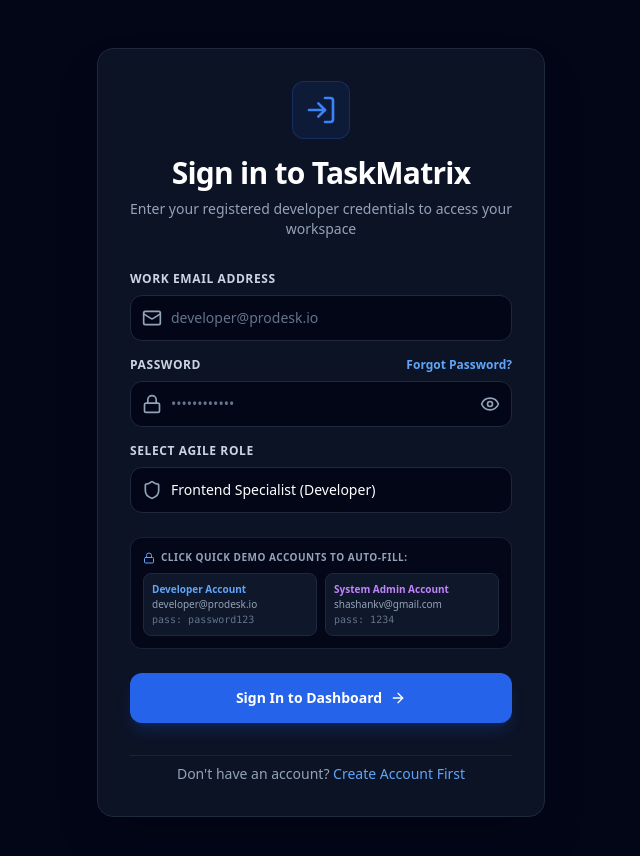
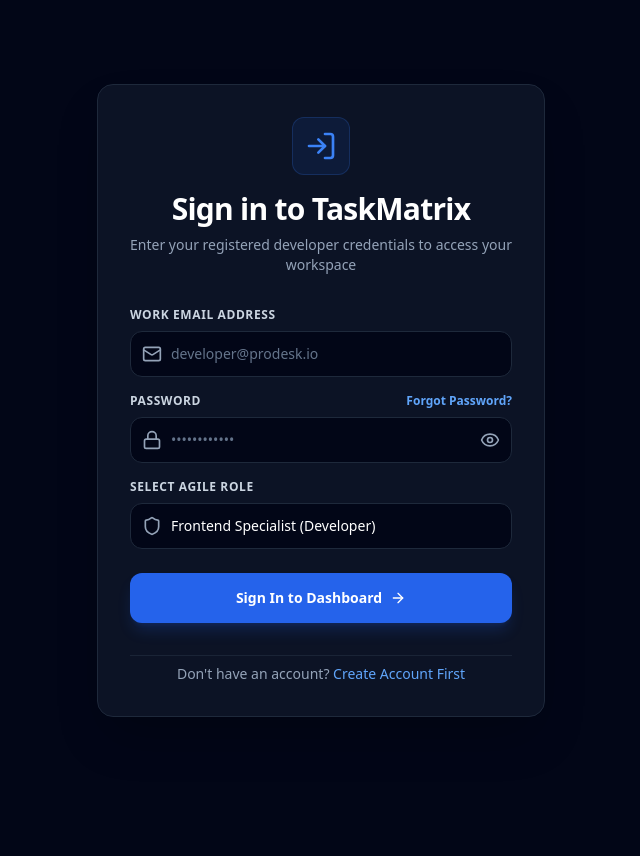
Before and after one commit to shashank113333/prodesk-capstone-taskmatrix-Sprint-15, a Next.js app: page /login in a window 1280 px wide. Shown: the top 856 px of the page, without its empty margins (319-959 px from the left). After the commit the page ends 800 px from the top, so only its background shows below. Built offline with nearby package versions, Linux system fonts and the light colour scheme.

Commit message:
docs: move System Admin credentials to README.md and clean up login UI

```diff
--- a/src/app/login/page.tsx
+++ b/src/app/login/page.tsx
@@ -163,42 +163,6 @@
             </div>
           </div>
 
-          <div className="bg-slate-950/80 border border-slate-800/80 rounded-xl p-3 space-y-2">
-            <p className="text-[10px] uppercase font-bold text-slate-400 tracking-wider flex items-center gap-1.5">
-              <Lock className="w-3 h-3 text-blue-400" /> Click Quick Demo Accounts to Auto-fill:
-            </p>
-            <div className="grid grid-cols-2 gap-2 text-[10px]">
-              <button
-                type="button"
-                onClick={() => {
-                  clearError();
-                  setEmail("developer@prodesk.io");
-                  setPassword("password123");
-                  setRole("Developer");
-                }}
-                className="p-2 bg-slate-900 hover:bg-slate-800 border border-slate-800 rounded-lg text-left transition"
-              >
-                <p className="font-bold text-blue-400">Developer Account</p>
-                <p className="text-slate-400 truncate">developer@prodesk.io</p>
-                <p className="text-slate-500 font-mono">pass: password123</p>
-              </button>
-              <button
-                type="button"
-                onClick={() => {
-                  clearError();
-                  setEmail("shashankv@gmail.com");
-                  setPassword("1234");
-                  setRole("Admin");
-                }}
-                className="p-2 bg-slate-900 hover:bg-slate-800 border border-slate-800 rounded-lg text-left transition"
-              >
-                <p className="font-bold text-purple-400">System Admin Account</p>
-                <p className="text-slate-400 truncate">shashankv@gmail.com</p>
-                <p className="text-slate-500 font-mono">pass: 1234</p>
-              </button>
-            </div>
-          </div>
-
           <button
             type="submit"
             disabled={loading}
```
Also changed, not shown: 1 other file (tests, documents, lock files or other folders).
